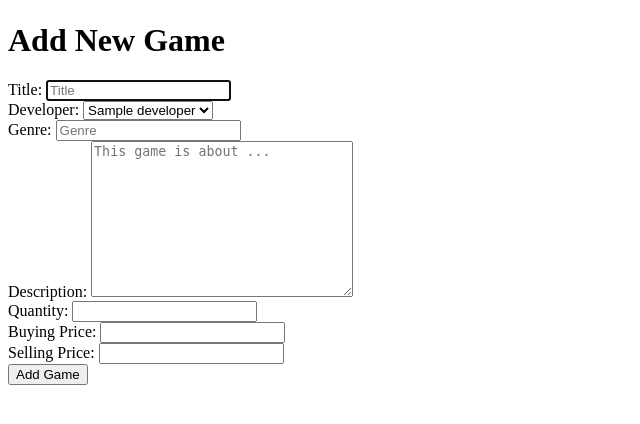
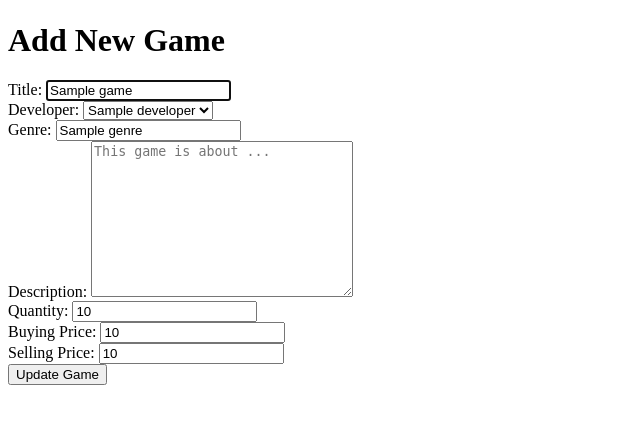
Before and after one commit to nadiaalmurs/Python_Project_GameStore, a Flask app: template templates/games/edit.html in a window 1280 px wide. Shown: the part 149-573 px from the top of the page, without its empty margins (0-640 px from the left). Run offline with Flask 2, Linux system fonts and the light colour scheme; the template is opened without the code that fills it: most values are stand-ins (such as "Sample title", 1, 10 or a date in 2020); some libraries are stand-ins or nearby versions.

Commit message:
edit game

```diff
--- a/repositories/game_repository.py
+++ b/repositories/game_repository.py
@@ -46,6 +46,6 @@ def delete(id):
     run_sql(sql, values)
 
 def update(game):
-    sql = "UPDATE games SET (title, genre, description, stock_quantity, buying_price, selling_price, developer_id) = (?, ?, ?, ?, ?, ?, ?) WHERE id = ?"
-    values = [game.title, game.genre, game.description, game.stock_quantity, game.buying_price, game.selling_price, game.developer.id]
+    sql = "UPDATE games SET (title, genre, description, stock_quantity, buying_price, selling_price, developer_id) = (?, ?, ?, ?, ?, ?, ?. ?) WHERE id = ?"
+    values = [game.title, game.genre, game.description, game.stock_quantity, game.buying_price, game.selling_price, game.developer.id, game.id]
     run_sql(sql, values)
--- a/templates/games/edit.html
+++ b/templates/games/edit.html
@@ -7,13 +7,13 @@
 <form action="/games/{{game.id}}" method="post">
     <div>
         <label for="title">Title:</label>
-        <input type="text" id="title" name="title" placeholder="Title" required autofocus>
+        <input type="text" id="title" name="title" placeholder="Title" value="{{game.title}}" required autofocus>
     </div>
 
     <div>
         <label for="developer">Developer:</label>
         <select id="developer" name="developer_id">
-          {% for developers in all_developers %}
+          {% for developer in all_developers %}
             <option value="{{ developer.id }}"
               {% if game.developer.id== developer.id %} selected="selected"{% endif %}>
               {{ developer.name }}
@@ -24,30 +24,30 @@
 
     <div>
         <label for="genre">Genre:</label>
-        <input type="text" name="genre" id="genre" placeholder="Genre" required>
+        <input type="text" name="genre" id="genre" placeholder="Genre" value="{{game.genre}}" required>
     </div>
 
     <div>
         <label for="description">Description:</label>
-        <textarea name="description" id="description" placeholder="This game is about ..." cols="30" rows="10"></textarea>
+        <textarea name="description" id="description" placeholder="This game is about ..." value="{{game.description}}" cols="30" rows="10" ></textarea>
     </div>
 
     <div>
         <label for="stock">Quantity:</label>
-        <input type="number" name="stock" id="stock" required>
+        <input type="number" name="stock" id="stock" value="{{game.stock_quantity}}" required>
     </div>
 
     <div>
         <label for="buy">Buying Price:</label>
-        <input type="number" name="buy" id="buy" required>
+        <input type="number" name="buy" id="buy" value="{{game.buying_price}}" required>
     </div>
 
     <div>
         <label for="sell">Selling Price:</label>
-        <input type="number" name="sell" id="sell" required>
+        <input type="number" name="sell" id="sell" value="{{game.selling_price}}" required>
     </div>
 
-    <button type="sumbit">Add Game</button>
+    <button type="sumbit">Update Game</button>
 
 </form>
 
```
Also changed, not shown: controllers/games_contoller.py (+22 -0 lines).
